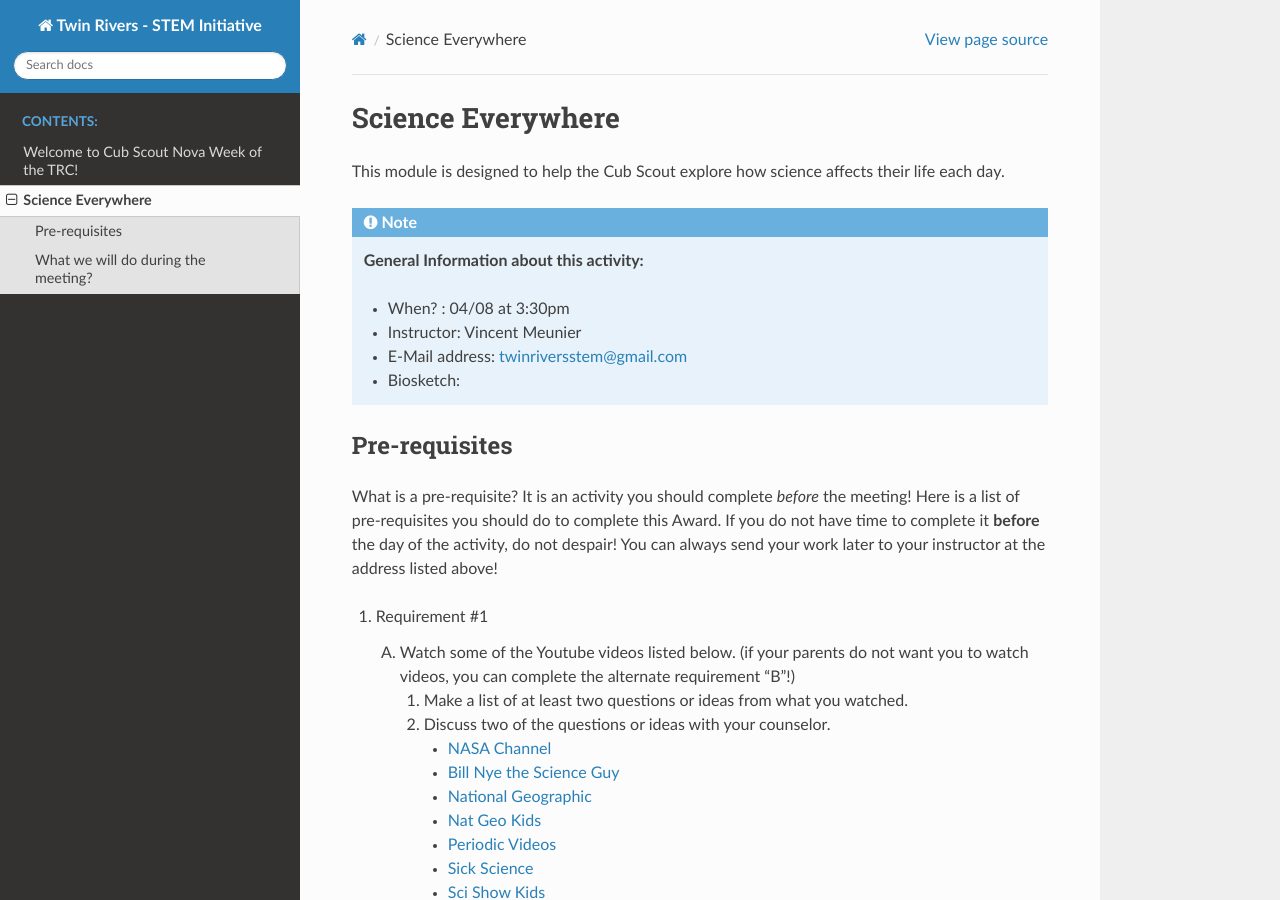
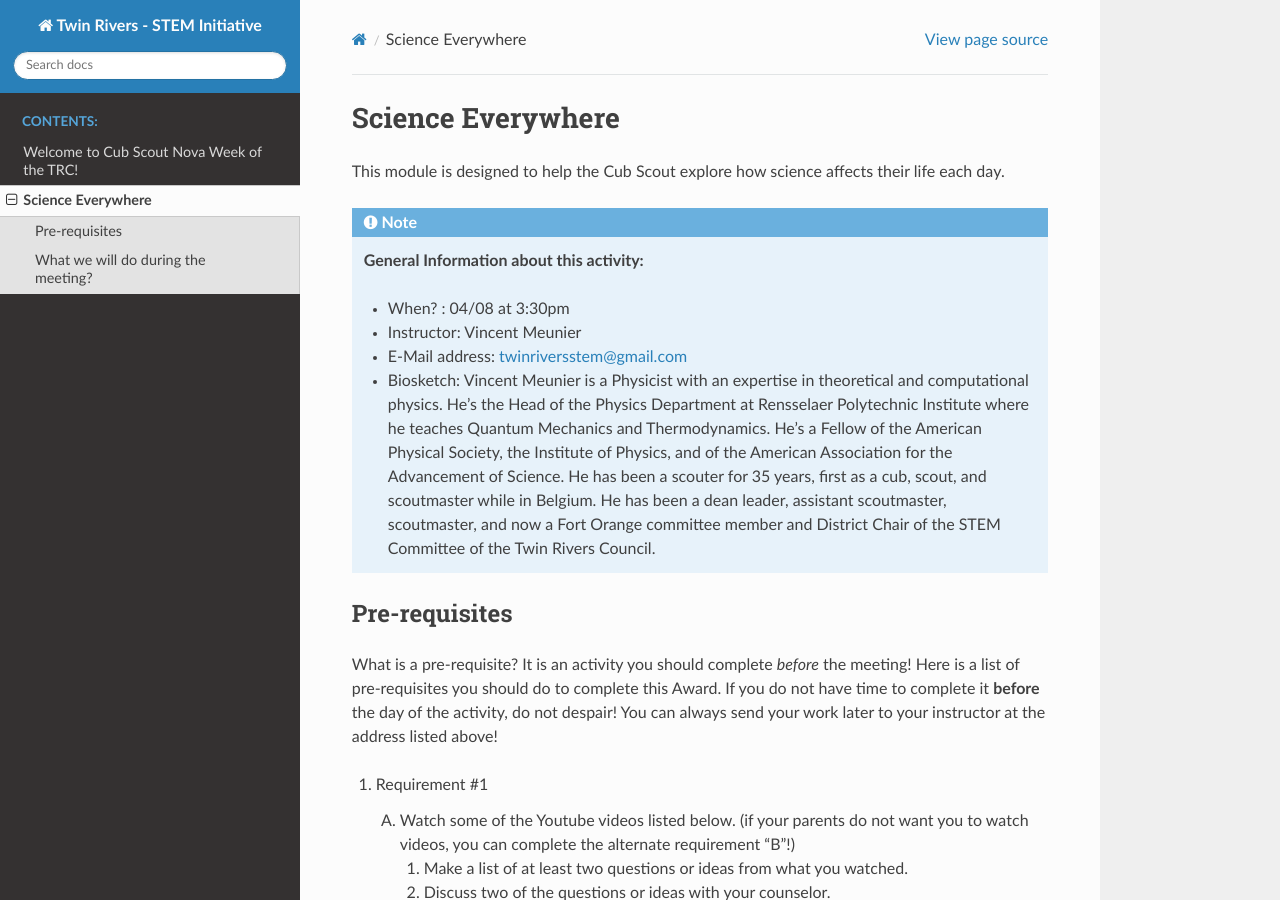
Before and after one commit to meuniv/NovaCub, a Sphinx documentation site: the page built from source/scienceeverywhere.rst, in a window 1280 px wide and 900 px high. Built offline with Sphinx 7.4.7 and the Read the Docs theme 2.0.0, drawn with Linux system fonts in a browser that asks for light colours.

```diff
--- a/source/scienceeverywhere.rst
+++ b/source/scienceeverywhere.rst
@@ -12,7 +12,7 @@
    * When? : 04/08 at 3:30pm
    * Instructor: Vincent Meunier
    * E-Mail address: twinriversstem@gmail.com
-   * Biosketch:
+   * Biosketch: Vincent Meunier is a Physicist with an expertise in theoretical and computational physics. He's the Head of the Physics Department at Rensselaer Polytechnic Institute where he teaches Quantum Mechanics and Thermodynamics. He's a Fellow of the American Physical Society, the Institute of Physics, and of the American Association for the Advancement of Science. He has been a scouter for 35 years, first as a cub, scout, and scoutmaster while in Belgium. He has been a dean leader, assistant scoutmaster, scoutmaster, and now a Fort Orange committee member and District Chair of the STEM Committee of the Twin Rivers Council.
 
 
 
```
